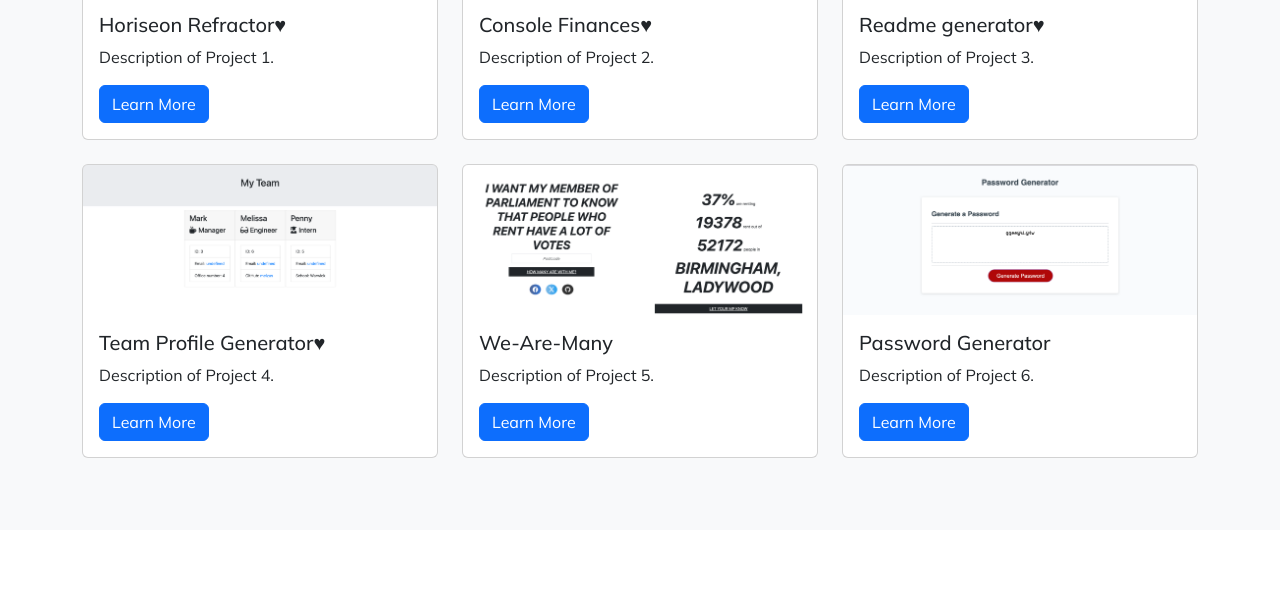
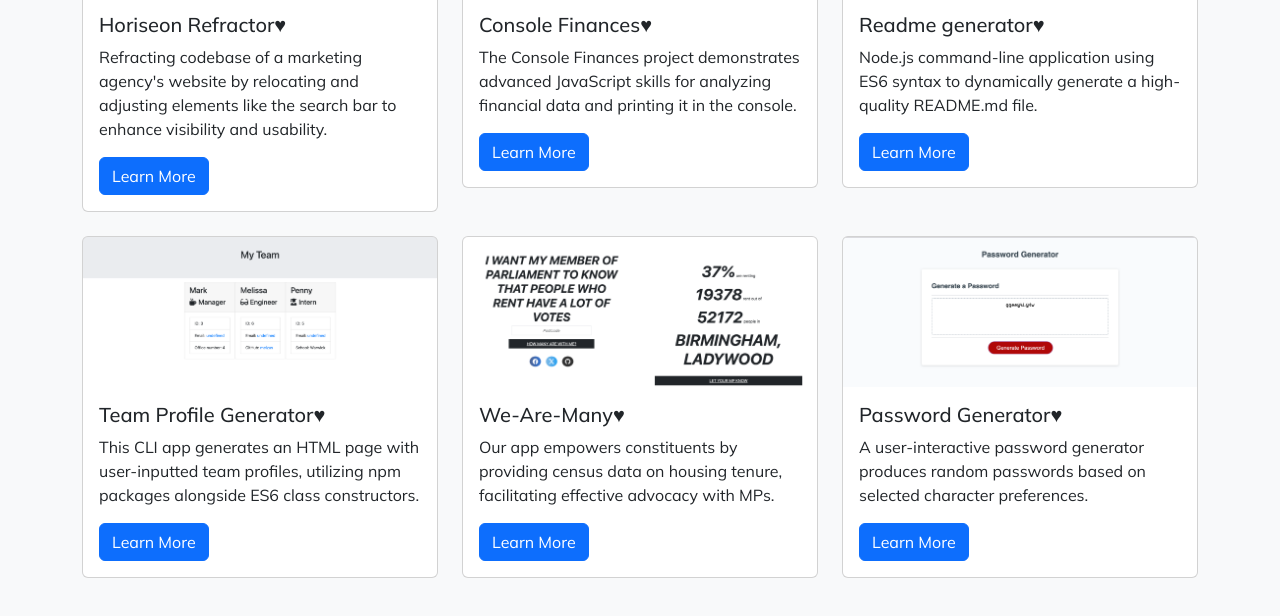
Before and after one commit to hamdishh/bootstrappy-portfolio, a plain HTML site: page index.html in a window 1280 px wide. Shown: the part 920-1536 px from the top of the page. Before the commit the page ends 1450 px from the top, so only its background shows below. Drawn offline with nearby package versions, Linux system fonts and the light colour scheme.

Commit message:
added deployed application links to projects section'

```diff
--- a/css/style.css
+++ b/css/style.css
@@ -14,20 +14,26 @@ background-color: #000000;
 transition: all 0.3s ease;
 }
 
-.placeholder-image {
-background-color: #ccc;
- height: 150px;
-width: 100%;
-object-fit: cover;
-}
+.featured-image .card-img-top {
+     height: 300px; /* Adjust the height as per your preference */
+     object-fit: cover; /* Maintain aspect ratio */
+ }
+ .featured-image .card-body {
+     min-height: 100px; /* Adjust the height of the card body to accommodate content */
+ }
+
 
 .card {
 width: 50%;
 }
 
+
+
+
 .about-text {
 font-size: 100px;
 }
+
 
 
 /* MEDIA QUERIES */
--- a/index.html
+++ b/index.html
@@ -103,18 +103,18 @@ body {
     </div>
 
   <!-- Work Section -->
-  <section class="container-fluid bg-light py-5">
+  <section id="work" class="container-fluid bg-light py-5">
   <div class="container">
   <h2 class="text-center">My Work&#9829;</h2>
   <div class="row">
   <!-- Cards showcasing your work go here -->
   <div class="col-lg-4 col-md-6 mb-4">
-  <div class="card">
+  <div class="card featured-image">
             <img src="./images/horiseon.png" class="card-img-top placeholder-image" alt="Placeholder Image">
             <div class="card-body">
               <h5 class="card-title">Horiseon Refractor&#9829;</h5>
-              <p class="card-text">Description of Project 1.</p>
-              <a href="https://github.com/hamdishh/refrac-horeoson" class="btn btn-primary">Learn More</a>
+              <p class="card-text">Refracting codebase of a marketing agency's website by relocating and adjusting elements like the search bar to enhance visibility and usability.</p>
+              <a href="https://hamdishh.github.io/refrac-horeoson/" class="btn btn-primary">Learn More</a>
             </div>
           </div>
         </div>
@@ -123,8 +123,8 @@ body {
             <img src="./images/confinances.png" class="card-img-top placeholder-image" alt="Placeholder Image">
             <div class="card-body">
               <h5 class="card-title">Console Finances&#9829;</h5>
-              <p class="card-text">Description of Project 2.</p>
-              <a href="https://github.com/hamdishh/Console-Finances" class="btn btn-primary">Learn More</a>
+              <p class="card-text">The Console Finances project demonstrates advanced JavaScript skills for analyzing financial data and printing it in the console.</p>
+              <a href="https://hamdishh.github.io/Console-Finances/" class="btn btn-primary">Learn More</a>
             </div>
           </div>
         </div>
@@ -133,7 +133,7 @@ body {
             <img src="/images/readmegen.png" class="card-img-top placeholder-image" alt="Placeholder Image">
             <div class="card-body">
               <h5 class="card-title">Readme generator&#9829;</h5>
-              <p class="card-text">Description of Project 3.</p>
+              <p class="card-text">Node.js command-line application using ES6 syntax to dynamically generate a high-quality README.md file.</p>
               <a href="https://github.com/hamdishh/README-gengen" class="btn btn-primary">Learn More</a>
             </div>
           </div>
@@ -143,7 +143,12 @@ body {
             <img src="./images/teamprof.png" class="card-img-top placeholder-image" alt="Placeholder Image">
             <div class="card-body">
               <h5 class="card-title">Team Profile Generator&#9829;</h5>
-              <p class="card-text">Description of Project 4.</p>
+              <p class="card-text">This CLI app generates an HTML page with user-inputted team profiles, utilizing npm packages alongside ES6 class constructors.
+
+
+
+
+              </p>
               <a href="https://github.com/hamdishh/meet-the-team" class="btn btn-primary">Learn More</a>
             </div>
           </div>
@@ -152,9 +157,9 @@ body {
           <div class="card">
             <img src="/images/we-are-many.png" class="card-img-top placeholder-image" alt="Placeholder Image">
             <div class="card-body">
-              <h5 class="card-title">We-Are-Many</h5>
-              <p class="card-text">Description of Project 5.</p>
-              <a href="https://github.com/CestSamual/We-Are-Many" class="btn btn-primary">Learn More</a>
+              <h5 class="card-title">We-Are-Many&#9829;</h5>
+              <p class="card-text">Our app empowers constituents by providing census data on housing tenure, facilitating effective advocacy with MPs.</p>
+              <a href="https://cestsamual.github.io/We-Are-Many/" class="btn btn-primary">Learn More</a>
             </div>
           </div>
         </div>
@@ -162,9 +167,9 @@ body {
           <div class="card">
             <img src="/images/Password-Generator.png" class="card-img-top placeholder-image" alt="Placeholder Image">
             <div class="card-body">
-              <h5 class="card-title">Password Generator</h5>
-              <p class="card-text">Description of Project 6.</p>
-              <a href="https://github.com/hamdishh/Password-Generator" class="btn btn-primary">Learn More</a>
+              <h5 class="card-title">Password Generator&#9829;</h5>
+              <p class="card-text">A user-interactive password generator produces random passwords based on selected character preferences.</p>
+              <a href="https://hamdishh.github.io/Password-Generator/" class="btn btn-primary">Learn More</a>
             </div>
           </div>
         </div>
```
